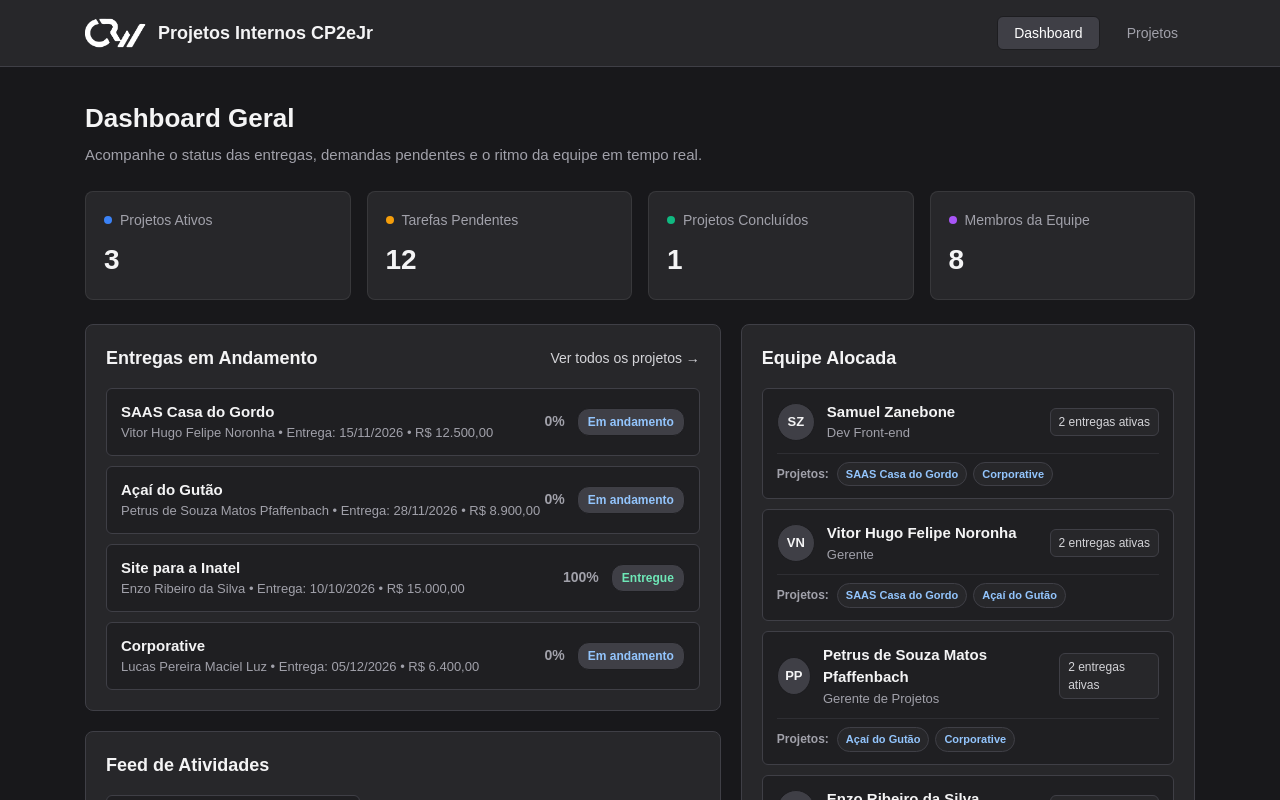
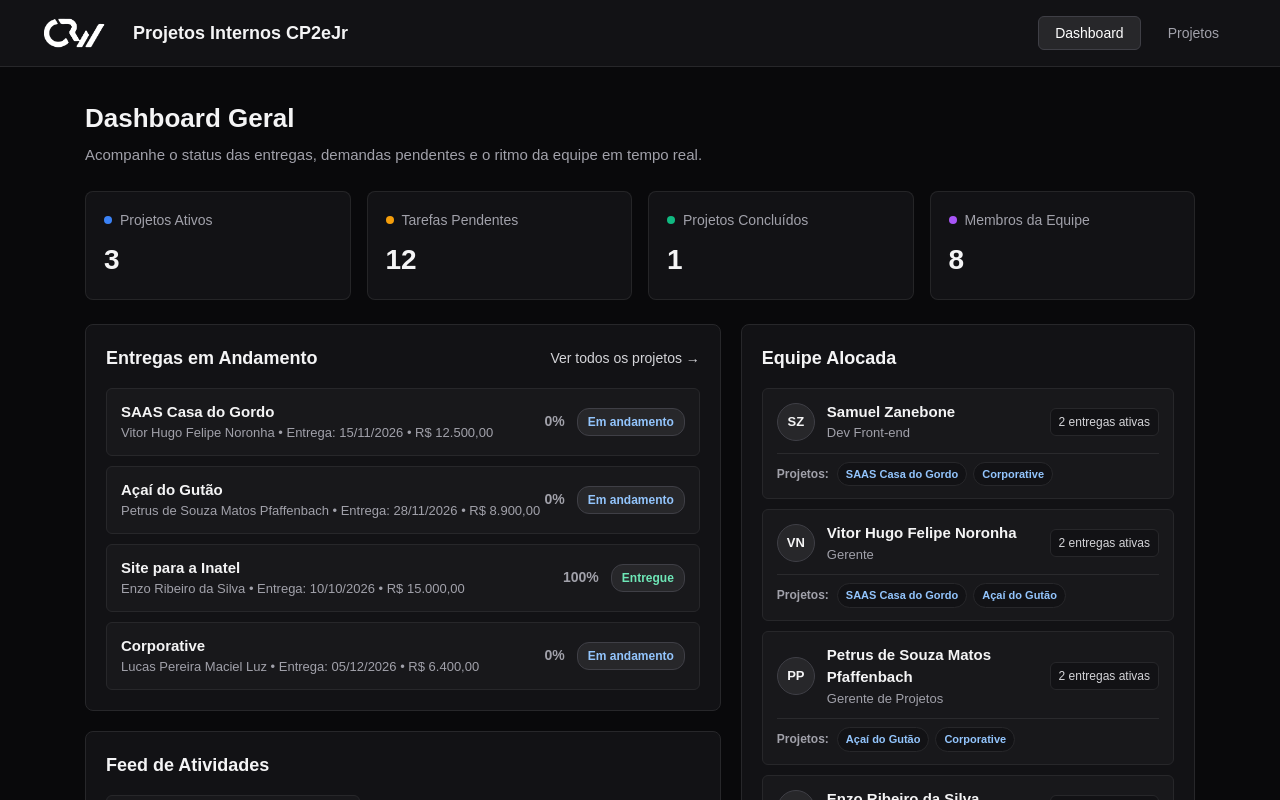
Before and after one commit to zanebas/Onboarding_React, a React (Vite) app: page / in a window 1280 px wide. Shown: the top 800 px of the page. Built offline with nearby package versions, Linux system fonts and the light colour scheme.

Commit message:
mudanca de cor

```diff
--- a/package.json
+++ b/package.json
@@ -11,6 +11,7 @@
   },
   "dependencies": {
     "@tailwindcss/vite": "^4.3.3",
+    "lucide-react": "^1.70.0",
     "motion": "^14.7.1",
     "react": "^19.3.1",
     "react-dom": "^19.3.1",
--- a/src/App.css
+++ b/src/App.css
@@ -1,14 +1,16 @@
 :root {
-  --cor-fundo: #18181b;
-  --cor-superficie: #27272a;
-  --cor-superficie-interna: #1f1f22;
-  --cor-elemento: #3f3f46;
-  --cor-elemento-hover: #52525b;
-  --cor-barra-progresso: #71717a;
+  color-scheme: dark;
 
-  --cor-borda: #3f3f46;
-  --cor-borda-forte: #1d1d20;
-  --cor-borda-divisoria: #2e2e33;
+  --cor-fundo: #09090b;
+  --cor-superficie: #121215;
+  --cor-superficie-interna: #18181b;
+  --cor-elemento: #27272a;
+  --cor-elemento-hover: #3f3f46;
+  --cor-barra-progresso: #52525b;
+
+  --cor-borda: #27272a;
+  --cor-borda-forte: #3f3f46;
+  --cor-borda-divisoria: rgba(255, 255, 255, 0.08);
   --cor-borda-sutil: rgba(255, 255, 255, 0.08);
 
   --cor-texto-principal: #f4f4f5;
@@ -20,7 +22,7 @@
   --cor-primaria: #3b82f6;
   --cor-primaria-hover: #2563eb;
   --cor-foco: #60a5fa;
-  --cor-selecao-fundo: rgba(59, 130, 246, 0.14);
+  --cor-selecao-fundo: rgba(255, 255, 255, 0.06);
 
   --cor-dot-azul: #3b82f6;
   --cor-dot-laranja: #f59e0b;
@@ -41,7 +43,7 @@
   --cor-curtida-fundo: rgba(244, 63, 94, 0.15);
   --cor-curtida-borda: rgba(244, 63, 94, 0.45);
 
-  --cor-backdrop: rgba(0, 0, 0, 0.72);
+  --cor-backdrop: rgba(0, 0, 0, 0.78);
 }
 
 * {
@@ -71,9 +73,9 @@ body {
 }
 
 .navbar-container {
-  max-width: 1150px;
+  max-width: 1240px;
   margin: 0 auto;
-  padding: 0 20px;
+  padding: 0 24px;
   display: flex;
   justify-content: space-between;
   align-items: center;
@@ -82,7 +84,7 @@ body {
 .navbar-marca {
   display: flex;
   align-items: center;
-  gap: 12px;
+  gap: 28px;
   background: transparent;
   border: none;
   padding: 0;
@@ -394,6 +396,7 @@ body {
   display: flex;
   align-items: center;
   gap: 12px;
+  min-width: 0;
 }
 
 .avatar {
@@ -408,6 +411,7 @@ body {
   display: flex;
   align-items: center;
   justify-content: center;
+  flex-shrink: 0;
 }
 
 .tag-tarefas {
@@ -417,6 +421,8 @@ body {
   font-size: 12px;
   padding: 4px 8px;
   border-radius: 6px;
+  white-space: nowrap;
+  flex-shrink: 0;
 }
 
 .cabecalho-projetos {
```
Also changed, not shown: 1 other file (tests, documents, lock files or other folders).
